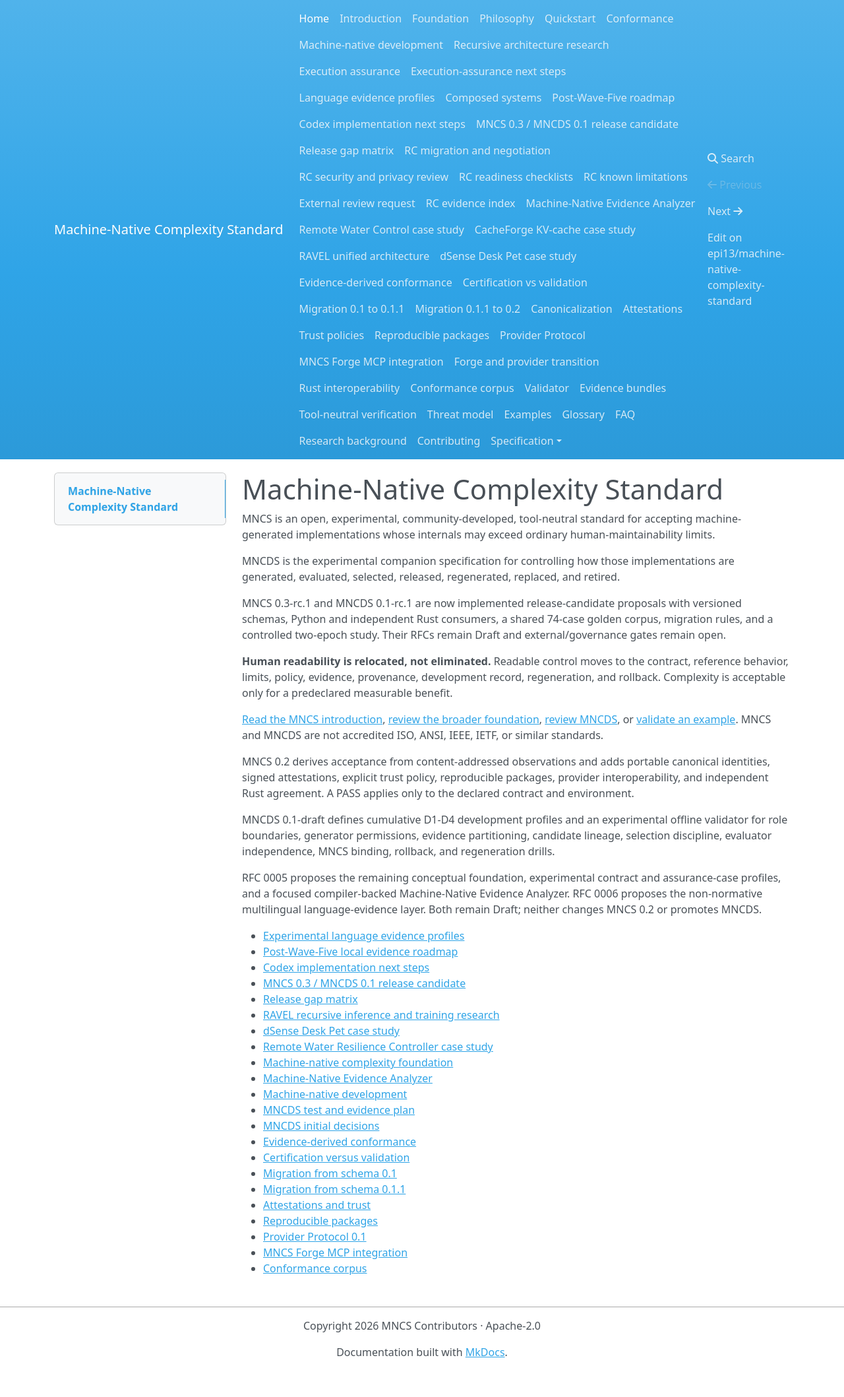
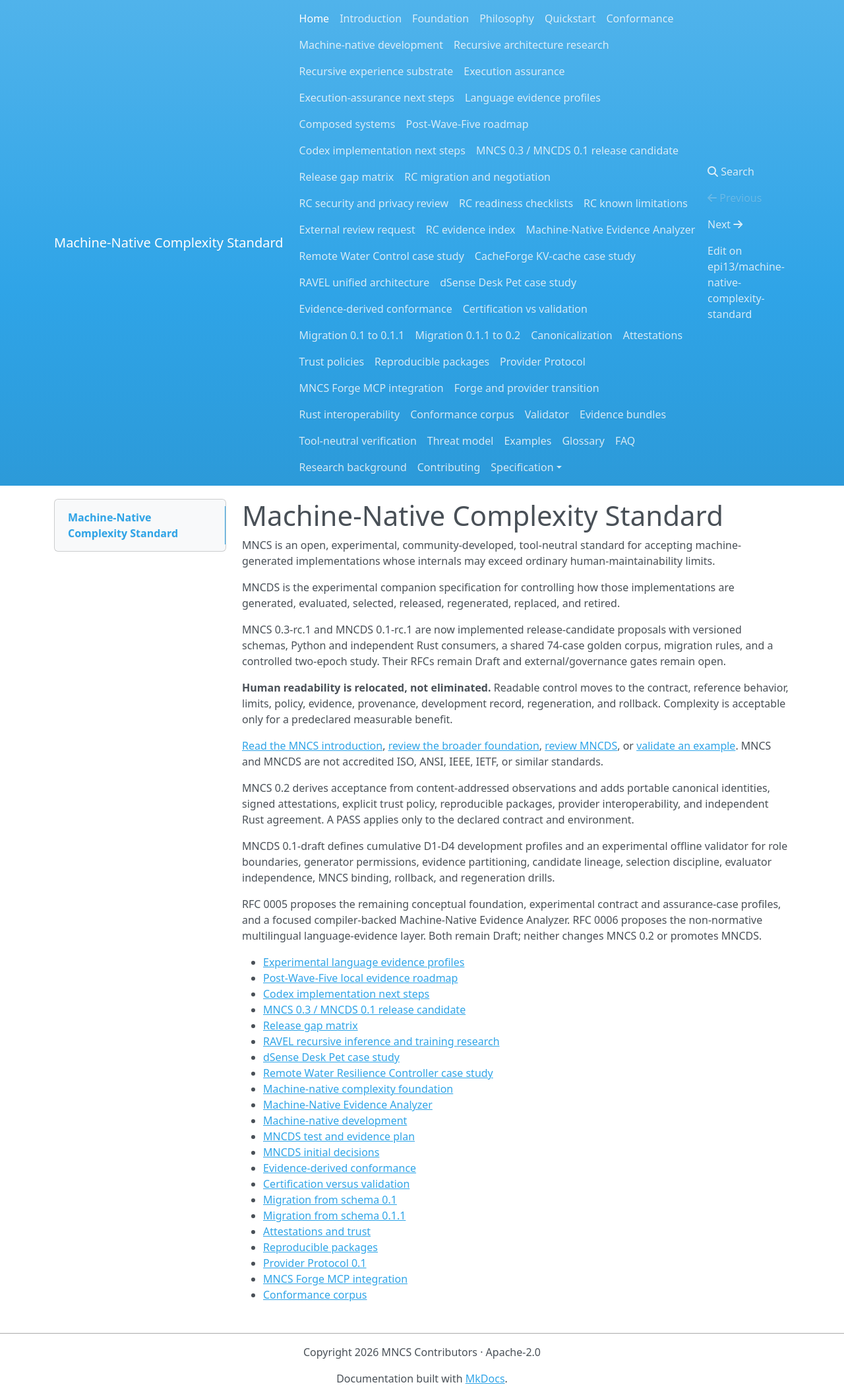
Before and after one commit to epi13/machine-native-complexity-standard, an MkDocs documentation site: the page built from docs/index.md, in a window 1280 px wide. Shown: the whole page at 66% size. Built offline with MkDocs 1.6.1, drawn with Linux system fonts in a browser that asks for light colours; nearby versions of some CDN libraries; before the commit the page ends 2077 px from its top, so only the background shows below that.

Commit message:
Link recursive experience documentation

```diff
--- a/mkdocs.yml
+++ b/mkdocs.yml
@@ -17,6 +17,7 @@
   - Conformance: conformance.md
   - Machine-native development: mncds.md
   - Recursive architecture research: recursive-architecture-research.md
+  - Recursive experience substrate: recursive-experience-substrate.md
   - Execution assurance: execution-assurance.md
   - Execution-assurance next steps: execution-assurance-next-steps.md
   - Language evidence profiles: language-evidence-profiles.md
```
